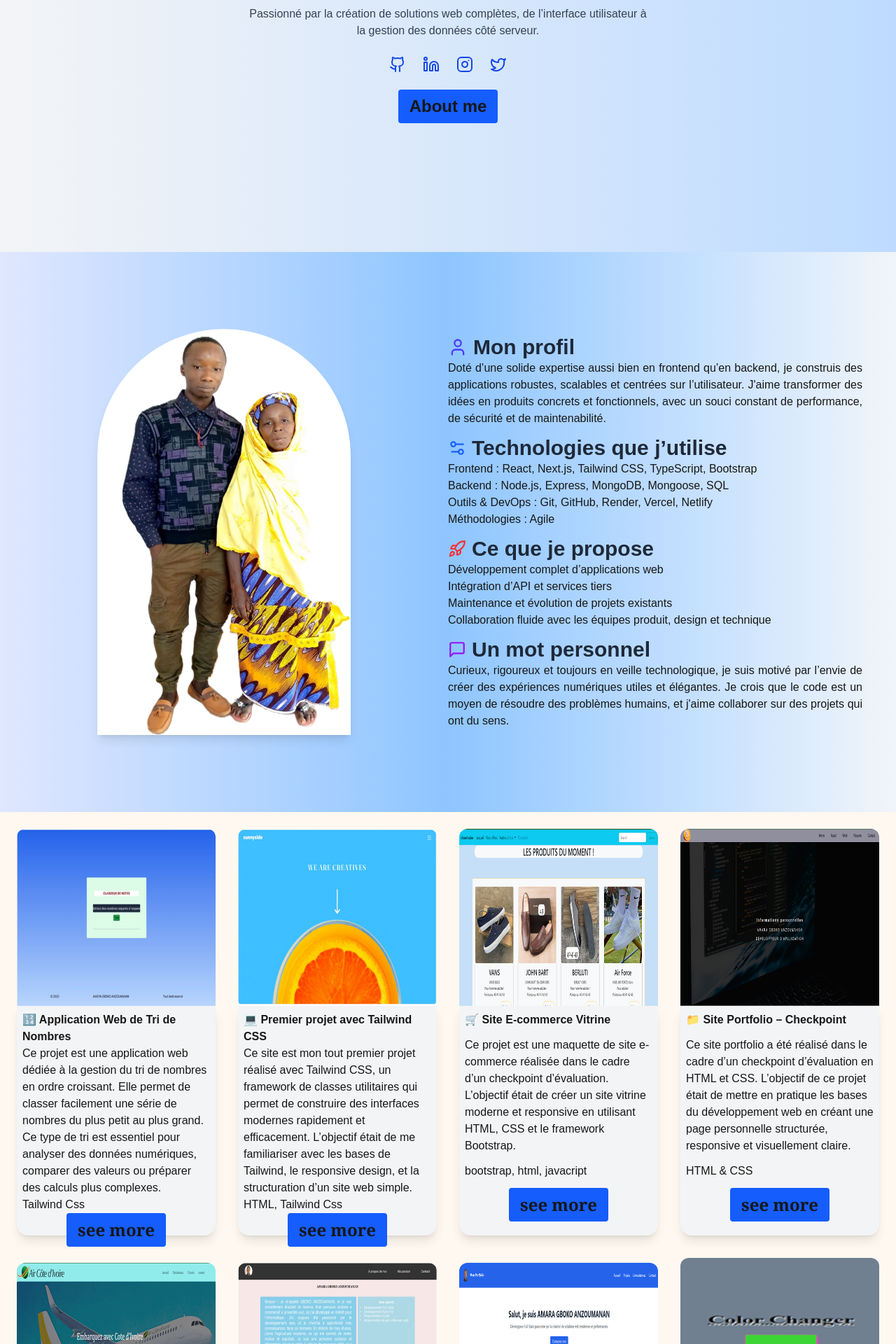
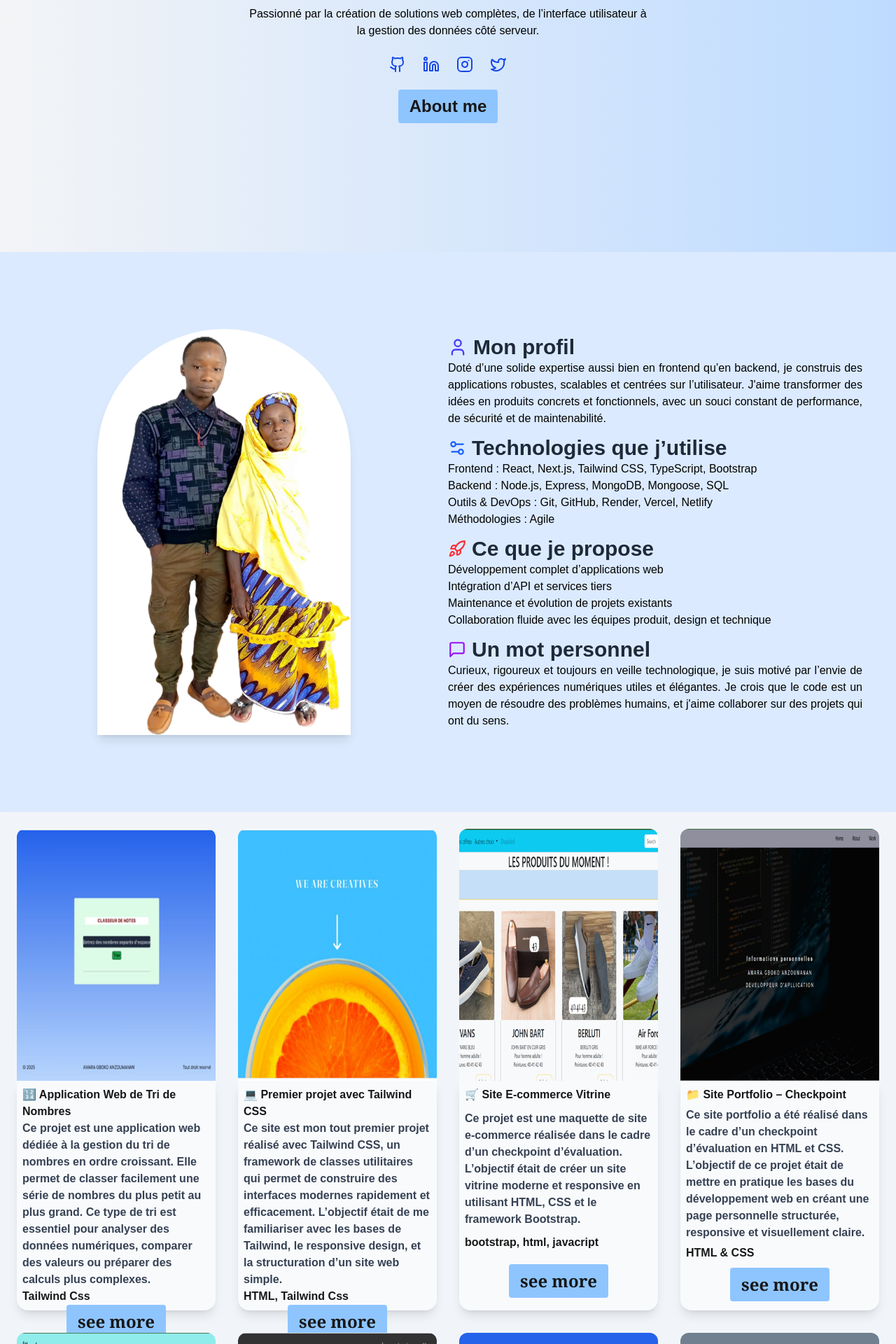
Before and after one commit to GBOKO-git/CheckpointNextJS, a Next.js app: page / in a window 1280 px wide. Shown: the part 440-2360 px from the top of the page at 70% size. Built offline with nearby package versions, Linux system fonts and the light colour scheme.

Commit message:
responsive again

```diff
--- a/src/Components/ProjectCard.jsx
+++ b/src/Components/ProjectCard.jsx
@@ -1,19 +1,36 @@
+"use client";
 import Link from "next/link";
 import { SharedButton } from "./SharedButton";
+import { useState } from "react";
 
 const ProjectCard = ({project}) => {
+    const [text, setText] = useState(false);
     const {name, description, technologie, projectUrl, imgUrl} = project;
     return (
         <>
-            <div className="max-lg:h-auto  w-auto  m-0 grid max-sm:mx-2">
+            <div className="max-lg:h-auto  w-auto  m-0 grid max-sm:mx-2 max-sm:w-80">
                 <div>
-                <img className="rounded-t-xl h-auto w-full grid object-cover transition-transform duration-500 hover:scale-105 "
-                src={imgUrl} alt={name} width={350} height={400}/>
+                <img className="rounded-t-xl md:w-80 md:h-50 xl:h-90 xl:w-120 max-sm:w-auto max-sm:h-80 font-semi-condensed  grid object-cover transition-transform duration-500 hover:scale-105 "
+                src={imgUrl} alt={name} />
                 </div>
-                <div className="bg-gray-100 h-82 w-auto grid p-2 rounded-b-2xl shadow-lg max-sm:font-bold max-lg:text-xl">
+                <div className="bg-slate-50 h-82 w-auto grid p-2 rounded-b-2xl shadow-lg max-sm:font-bold max-lg:text-xl text-l font-semibold ">
                     <h3 className="font-bold">{name}</h3>
-                    <p>{description} </p>
+                    {/* Texte toujours visible en md+ */}
+                <p className="hidden md:block text-gray-700">
+                    {description}</p>
                     <p>{technologie} </p>
+                    <div className="text-center">
+                        <button className="md:hidden bg-blue-400/50 text-xl p-2 rounded-l "
+                        onClick={() => setText(!text)}>
+                            {text ? "Masquer" : "Afficher le texte"}
+                        </button>
+
+                        {text &&
+                        (
+                            <p className="w-80 text-justify h-40 font-normal" >{description}</p>
+                        )}
+                     </div>
+
                     <Link href={projectUrl}
                     className=" text-center text-xl font-serif" target="blank"
                     ><SharedButton name="see more"/></Link>
--- a/src/Components/ProjectList.jsx
+++ b/src/Components/ProjectList.jsx
@@ -3,7 +3,7 @@ const { default: ProjectCard } = require("./ProjectCard")
 const ProjectList = ({projects}) => {
     return(
         <>
-            <div className="grid max-sm:grid-cols-1  max-lg:grid-cols-2  grid-cols-4  gap-8 p-6 max-lg:w-auto w-l bg-orange-300/10  place-items-center overflow-hidden  shadow-lg">
+            <div className="grid max-sm:grid-cols-1  max-lg:grid-cols-2  max-sm:gap-5 max-sm:py-7 grid-cols-4  lg:gap-8 lg:p-6 max-lg:w-auto w-l bg-slate-100  place-items-center overflow-hidden  shadow-lg">
                 {
                     projects?.map((project, index) =>(
                         <ProjectCard key={index} project={project}/>
--- a/src/Components/SharedButton.jsx
+++ b/src/Components/SharedButton.jsx
@@ -2,7 +2,7 @@
 export const SharedButton = ({name}) => {
     return(
         <>
-            <button className="bg-blue-600 font-bold px-4 py-2 rounded hover:bg-blue-900 transition hover:cursor-pointer text-2xl">
+            <button className="bg-blue-300/100 font-bold px-4 py-2 rounded hover:bg-blue-900 transition hover:cursor-pointer text-2xl">
                {name}
             </button>
 
--- a/src/app/About/page.jsx
+++ b/src/app/About/page.jsx
@@ -3,7 +3,8 @@ import "../../Components/style.css"
 const About = () => {
     return(
         <>
-           <div className="grid grid-cols-1 md:grid-cols-2 justify-center items-center bg-gradient-to-r from-indigo-100 via-blue-300 to-slate-100 min-h-screen h-auto" >
+           <div className="grid grid-cols-1 md:grid-cols-2 justify-center items-center
+            bg-blue-100 min-h-screen h-auto text-black">
 
            <div className="flex justify-center">
             <img
--- a/src/app/HomePage/page.jsx
+++ b/src/app/HomePage/page.jsx
@@ -19,7 +19,7 @@ import { Github, Linkedin, Instagram, Twitter } from "lucide-react";
 
 
 
-          <p className="text-gray-700 max-w-xl mx-auto">
+          <p className="text-black max-w-xl mx-auto">
             Passionné par la création de solutions web complètes,
             de l’interface utilisateur à la gestion des données côté serveur.
           </p>
```
